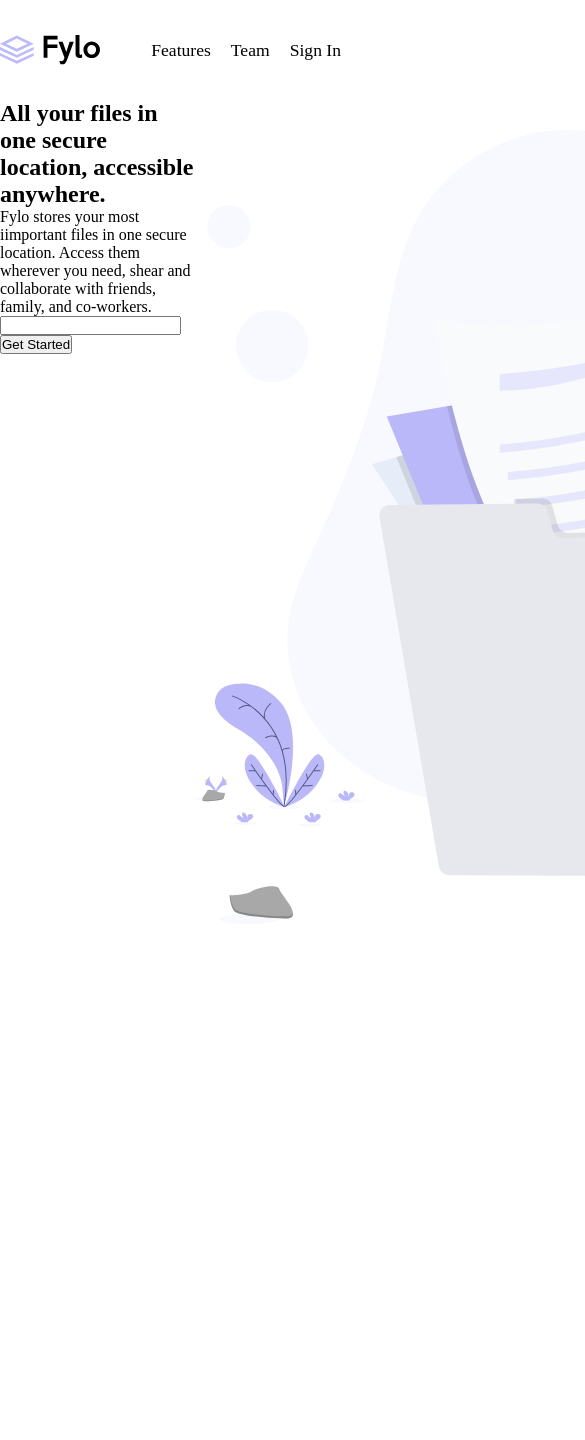
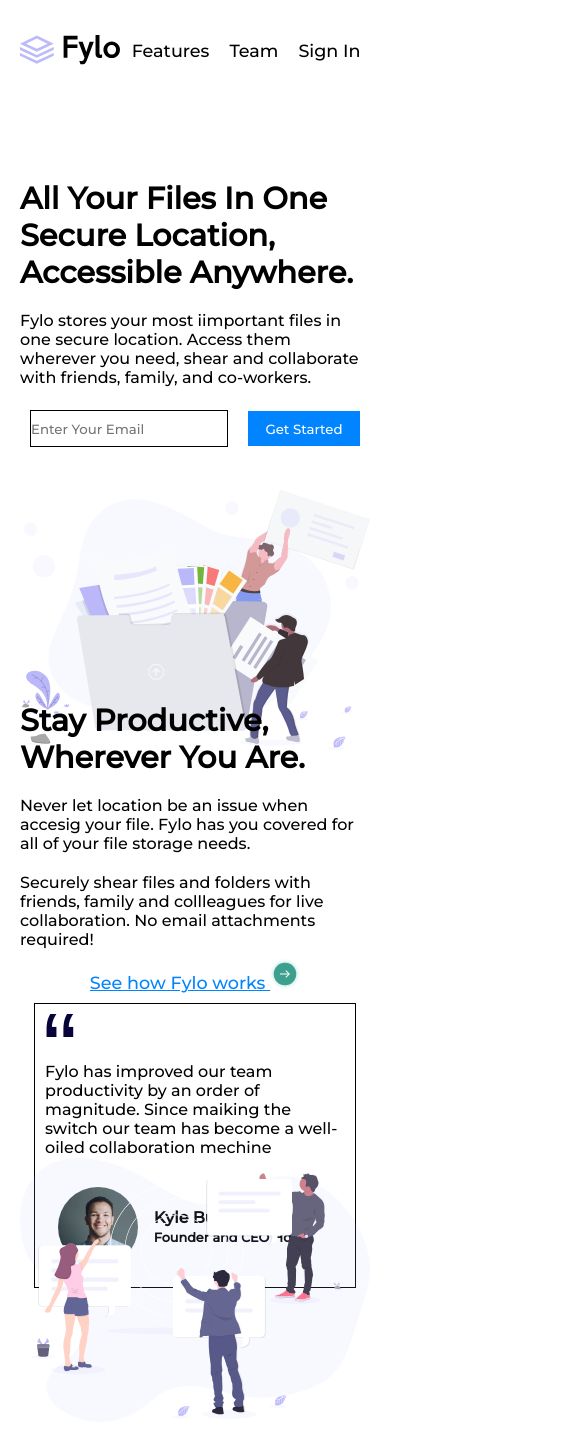
Before and after one commit to CarlTeclancing/fylo-landing-page, a React (Create React App) app: page / in a window 390 px wide. Shown: the top 1440 px of the page, 585 px wide, since content can reach past the window. Before the commit the page ends 943 px from the top, so only its background shows below. Built offline with nearby package versions, Linux system fonts and the light colour scheme.

Commit message:
updated the secone.jsx component

```diff
--- a/src/App.css
+++ b/src/App.css
@@ -1,12 +1,23 @@
+@import url("https://cdn.jsdelivr.net/npm/bootstrap-icons@1.9.1/font/bootstrap-icons.css");
+@import url('https://fonts.googleapis.com/css2?family=Montserrat:wght@500&display=swap');
 *{
-  margin: 0;
-  padding: 0;
+    margin: 0;
+    padding: 0;
+    font-family: 'Montserrat', sans-serif;
 }
-.App{
+body{
   width: 100%;
   display: flex;
   justify-content: center;
   flex-direction: column;
+  align-items: center;
+}
+.App{
+  width: 1200px;
+  display: flex;
+  justify-content: center;
+  flex-direction: column;
+  align-items: center;
 }
 .header{
   width: 95%;
@@ -31,17 +42,103 @@
   margin: 15px;
   color: rgb(0, 132, 255);
 }
+.secone{
+  width: 100%;
+  display: flex;
+  flex-direction: column;
+  justify-content: center;
+  align-items: center;
+}
 main{
-  width: 100%;
+  width: 95%;
   height: auto;
   display: flex;
   flex-wrap: wrap;
   justify-content: space-evenly;
+  align-items: center;
+  padding-top: 70px;
 }
 aside, section{
   width: 50%;
+  height: auto;
+  display: flex;
+  align-items: center;
+  justify-content: center;
+  flex-direction: column;
 }
+.img-1{
+  width: 450px;
+}
+h1{
+  margin-top: 10px;
+  font-size: 1.9rem;
+  text-transform: capitalize;
+}
+p{
+  margin-top: 20px;
+}
+form{
+  width: 100%;
+  height: 100px;
+  display: flex;
+  align-items: center;
+  justify-content: center;
+}
+input{
+  width: 70%;
+  height: 35px;
+  background-color: white;
+  margin: 10px;
+  border: 1px solid black;
+}
+#btn{
+  width: 200px;
+  border: none;
+  background-color: rgb(0, 132, 255);
+  color: white;
+  height: 35px;
+}
+.a{
+  text-decoration: underline;
+  color: rgb(0, 132, 255);
+}
+img{
+  width: 30px;
+}
+.testimonial{
+  width: 300px;
+  height: auto;
+  padding: 10px;
+  border: 1px solid black;
+  display: flex;
+  flex-direction: column;
+}
+.user{
+  width: 90%;
+  height: auto;
+  display: flex;
+  justify-content: space-around;
+  align-items: center;
+  margin-top: 20px;
+}
+.img-3{
+  width: 80px;
+  border-radius: 50%;
+  margin: 10px;
+}
+span{
+  font-size: 0.8rem;
+}
+
+
 @media screen and (max-width: 660px){
+  .App{
+    width: 100%;
+    display: flex;
+    justify-content: center;
+    flex-direction: column;
+    align-items: center;
+  }
   .header{
     width: 90%;
     height: 100px;
@@ -65,4 +162,29 @@
     margin: 10px;
     color: rgb(0, 132, 255);
   }
+  aside, section{
+    width: 350px;
+    height: 300px;
+    display: flex;
+    align-items: center;
+    justify-content: center;
+    flex-direction: column;
+  }
+  .img-1{
+    width: 350px;
+  }
+  input{
+    width: 350px;
+    height: 35px;
+    background-color: white;
+    margin: 10px;
+    border: 1px solid black;
+  }
+  #btn{
+    width: 200px;
+    border: none;
+    background-color: rgb(0, 132, 255);
+    color: white;
+    height: 35px;
+  }
 }
--- a/src/components/Secone.jsx
+++ b/src/components/Secone.jsx
@@ -1,4 +1,8 @@
 import illustrationOne from '../assets/images/illustration-1.svg'
+import illustrationtwo from '../assets/images/illustration-2.svg'
+import icon from '../assets/images/icon-arrow.svg'
+import quotes from '../assets/images/icon-quotes.svg'
+import profilepic from '../assets/images/avatar-testimonial.jpg'
 
 export default function Secone(){
     return(
@@ -10,15 +14,40 @@
                         you need, shear and collaborate with friends, family, and co-workers.
                     </p>
                     <form action="">
-                        <input type="email" required />
-                        <input type="button" value="Get Started" id="btn" />
+                        <input type="email" placeholder='Enter Your Email' required />
+                        <input type="submit" value="Get Started" id="btn" />
                     </form>
                 </aside>
 
                 <section>
-                    <img src={illustrationOne} alt="" />
+                    <img className='img-1' src={illustrationOne} alt="" />
+                </section>
+            </main>
+
+        <div className="secone">
+        <main>
+                <aside>
+                    <h1>stay productive, wherever you are.</h1>
+                    <p>Never let location be an issue when accesig your file. Fylo has you covered for all of your file storage needs.</p>
+                    <p>Securely shear files and folders with friends, family and collleagues for live collaboration. No email attachments required!</p>
+                    <a className='a' href="../app.jsx">See how Fylo works <img src={icon} alt="" /> </a>
+                    <div className="testimonial">
+                        <img src={quotes} alt="" />
+                        <p>Fylo has improved our team productivity by an order of magnitude. Since maiking
+                            the switch our team has become a well-oiled collaboration mechine
+                        </p>
+                        <div className="user">
+                            <img src={profilepic} className="img-3" alt="" />
+                            <h4>Kyle Burton <br/> <span>Founder and CEO Hddie</span></h4>
+                        </div>
+                    </div>
+                </aside>
+                <section>
+                    <img src={illustrationtwo} className='img-1' alt="" />
                 </section>
             </main>
         </div>
+
+        </div>
     )
 }
```
